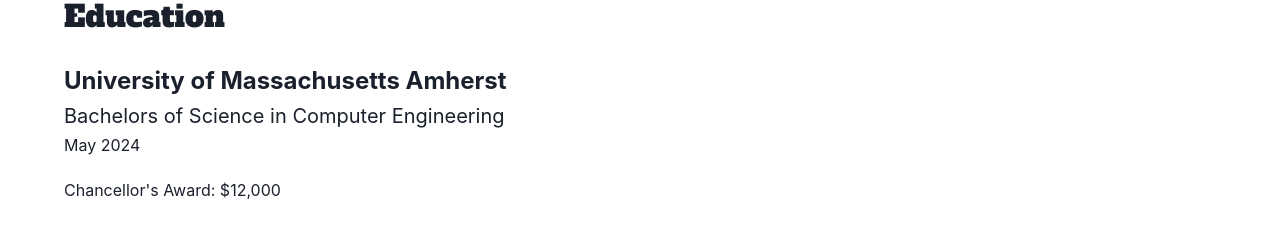
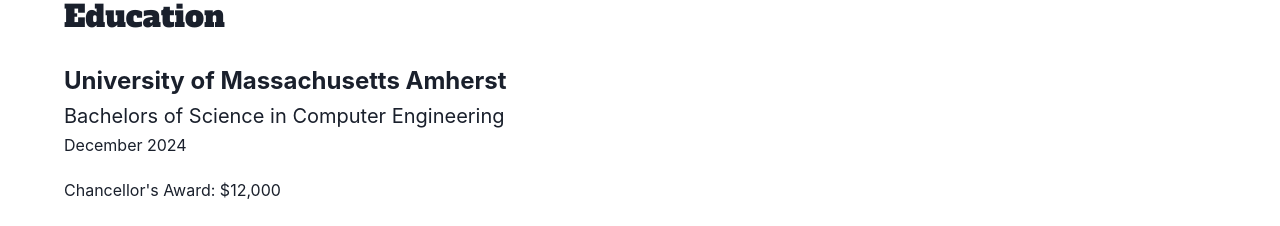
Before and after one commit to arhammusheer/croissant.one, a React (Vite) app: page / in a window 1280 px wide. Shown: the part 1380-1606 px from the top of the page. Built offline with nearby package versions, Linux system fonts and the light colour scheme.

Commit message:
Modified graduation

```diff
--- a/src/me.ts
+++ b/src/me.ts
@@ -32,7 +32,7 @@ export const me = {
       degree: "Bachelors of Science",
       major: "Computer Engineering",
       school: "University of Massachusetts Amherst",
-      graduation: "May 2024",
+      graduation: "December 2024",
       awards: ["Chancellor's Award: $12,000"],
     },
   ],
```
